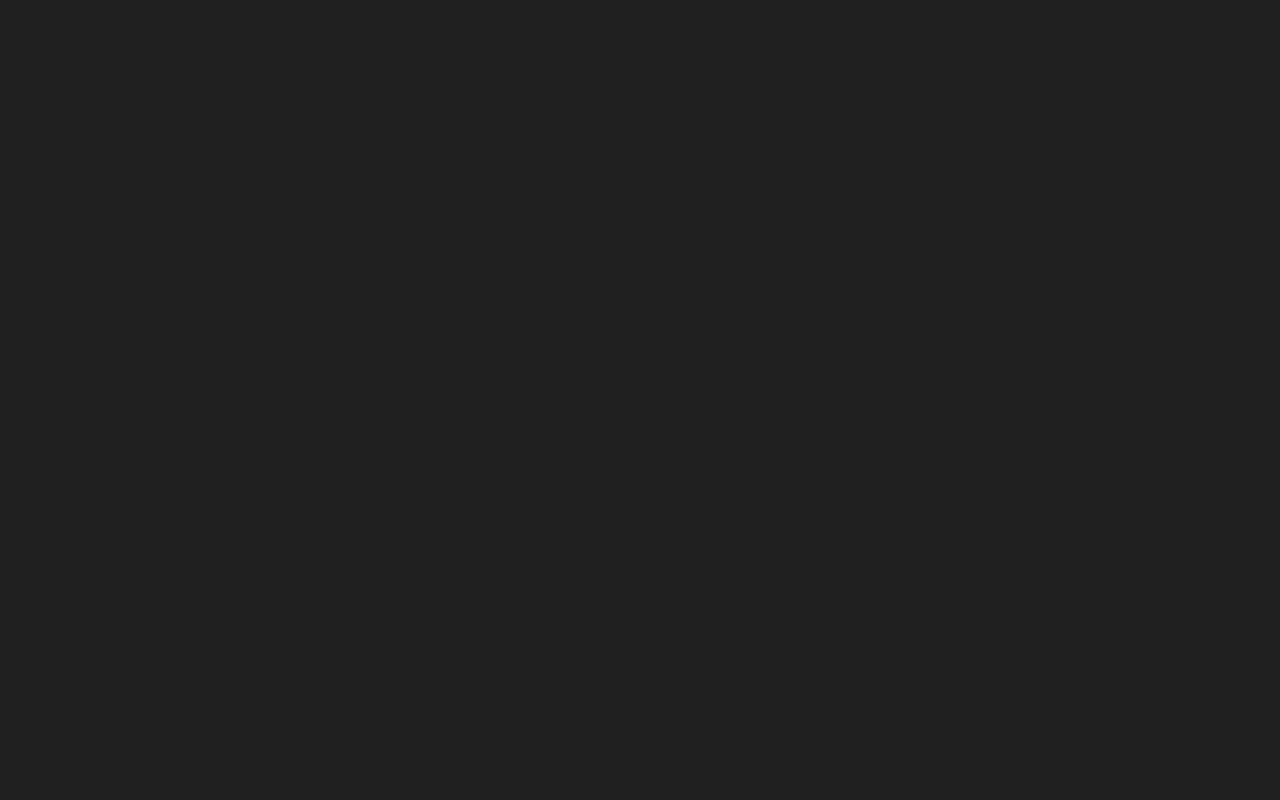
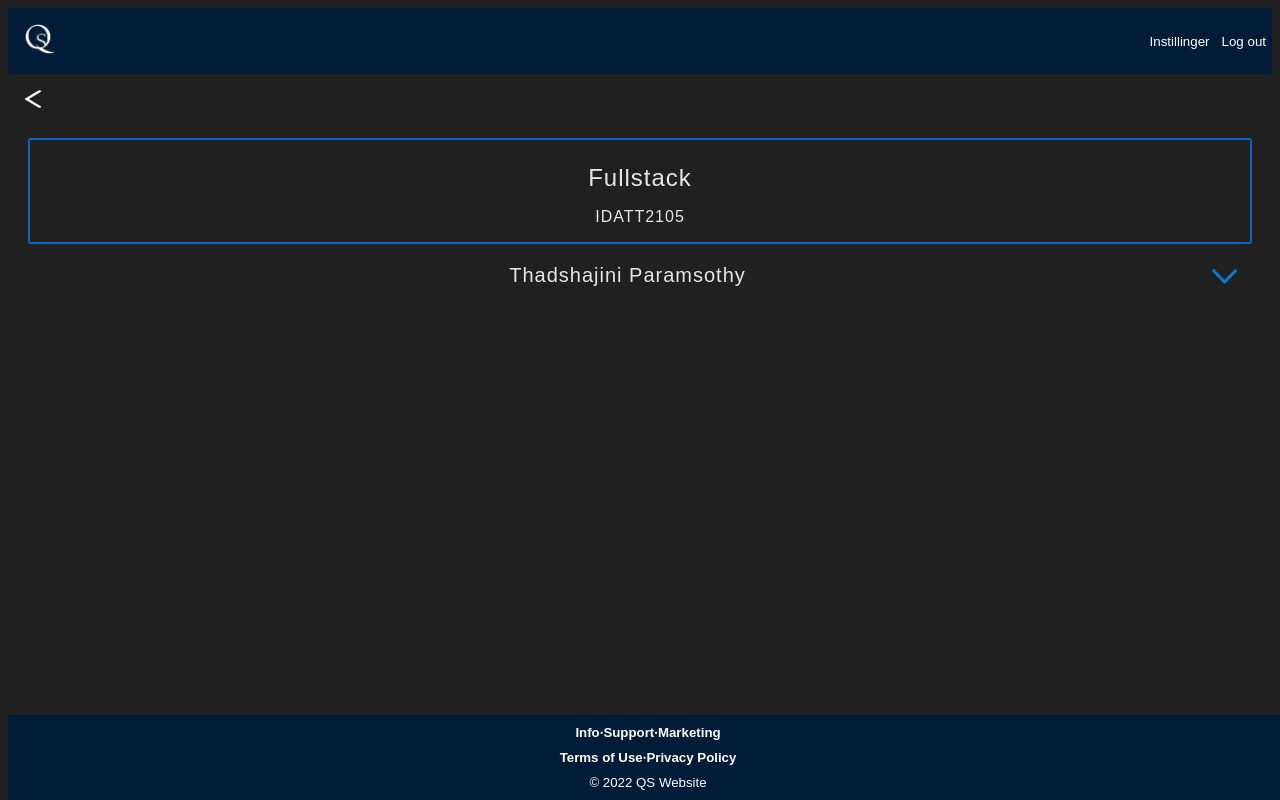
Before and after one commit to thadshap/Full-stack-application-developer-QS-project, a Vue app: page /assigmentViewForStudentAss in a window 1280 px wide. Before the commit this address had no page. Built offline with nearby package versions, Linux system fonts and the light colour scheme; the HTML template or start-up script is replaced by a standard one.

Commit message:
default assigment view for student assistant done

```diff
--- a/src/router/index.js
+++ b/src/router/index.js
@@ -11,6 +11,7 @@ import QueueStudent from "../views/QueueStudent";
 import StudentAssQueueApprove from "../views/StudentAssQueueApprove";
 import Settings from "@/views/Settings";
 import ShowAllStudentsInCourse from "@/views/ShowAllStudentsInCourse";
+import AssigmentViewForStudentAss from "../views/AssigmentViewForStudentAss";
 
 const routes = [
   {
@@ -73,6 +74,11 @@ const routes = [
     name: "allStudents",
     component: ShowAllStudentsInCourse,
   },
+  {
+    path: "/assigmentViewForStudentAss",
+    name: "assigmentViewForStudentAss",
+    component: AssigmentViewForStudentAss,
+  },
 ];
 
 const router = createRouter({
--- /dev/null
+++ b/src/views/AssigmentViewForStudentAss.vue
@@ -0,0 +1,138 @@
+<template>
+  <Header></Header>
+  <div id="queue-container">
+    <button id="back-to-queue-btn">
+      <img id="back-to-queue-btn-img" src="./../assets/back-to-queue.png">
+    </button>
+    <div id="sub-header-container">
+      <p id="sub-name">Fullstack</p>
+      <p id="sub-code">IDATT2105</p>
+    </div>
+    <div id="student-list">
+    <div id="oving-rules-container">
+      <p id="oving-rules">Thadshajini Paramsothy</p>
+      <button id="oving-rules-btn" v-on:click="showOvinger">
+        <img id="drop-down-arrow-img-oving-rules" class="drop-down-arrow-img" src="./../assets/drop-down-arrow.png">
+      </button>
+    </div>
+    <div id="amount-of-approved-oving" v-if="showAmountOfOvingerDetails">
+      <p id="oving-approval-header">Øving 1: Godkjent</p>
+    </div>
+    </div>
+  </div>
+  <Footer></Footer>
+</template>
+
+<script>
+import Footer from "../components/Footer";
+import Header from "../components/Header";
+
+export default {
+  name: "AssigmentViewForStudentAss",
+  components: {Footer, Header},
+  data() {
+    return {
+      showAmountOfOvingerDetails : false
+    }
+  },
+  methods : {
+    showOvinger()  {
+      if (this.showAmountOfOvingerDetails === false){
+        this.showAmountOfOvingerDetails = true;
+      }
+      else if (this.showAmountOfOvingerDetails === true){
+        this.showAmountOfOvingerDetails = false;
+      }
+    },
+  },
+};
+</script>
+
+<style scoped>
+#queue-container{
+  height: 710px;
+  overflow: auto;
+  object-fit: cover;
+}
+#back-to-queue-btn{
+  color: inherit;
+  border: none;
+  font: inherit;
+  cursor: pointer;
+  outline: inherit;
+  margin: 5px;
+  padding: 5px 15px 5px 15px;
+  border-radius: 0.3em;
+  color: rgba(255, 255, 255, 0.89);
+  margin: 10px 10px 20px 0;
+  background-color: inherit;
+}
+#back-to-queue-btn-img{
+  height: 20px;
+  width: 20px;
+}
+#sub-name,#sub-code{
+  letter-spacing: 1px;
+  font-weight: lighter;
+  color: rgba(255, 255, 255, 0.89);
+  text-align: center;
+}
+#sub-name{
+  font-size: 24px;
+  margin-bottom: 0;
+}
+#sub-header-container{
+  border-radius: .2em;
+  border-style: solid;
+  border-color: #0a64c2;
+  border-width: 2.5px;
+  margin: 0 20px 20px 20px;
+}
+#oving-rules{
+  color: rgba(255, 255, 255, 0.89);
+  letter-spacing: 1px;
+  font-weight: lighter;
+  text-align: center;
+  font-size: 20px;
+}
+#amount-of-approved-oving{
+  float: left;
+  font-size: 15px;
+  width: 100%;
+}
+#oving-rules-container{
+  text-align: center;
+}
+#oving-rules,#oving-rules-btn{
+  display: inline;
+}
+#oving-rules{
+  margin-left: 35px;
+}
+#oving-rules-btn{
+  float: right;
+  margin-right: 40px;
+  position: relative;
+  top: 4px;
+  color: inherit;
+  border: none;
+  padding: 0;
+  font: inherit;
+  cursor: pointer;
+  outline: inherit;
+  width: 20px;
+  height: 20px;
+  background-color: inherit;
+}
+#drop-down-arrow-img-oving-rules{
+  height: 15px;
+  width: 25px;
+}
+#oving-approval-header{
+  text-align: center;
+  color: rgba(255, 255, 255, 0.89);
+  letter-spacing: 1px;
+  font-weight: lighter;
+  font-size: 15px;
+}
+</style>
```
